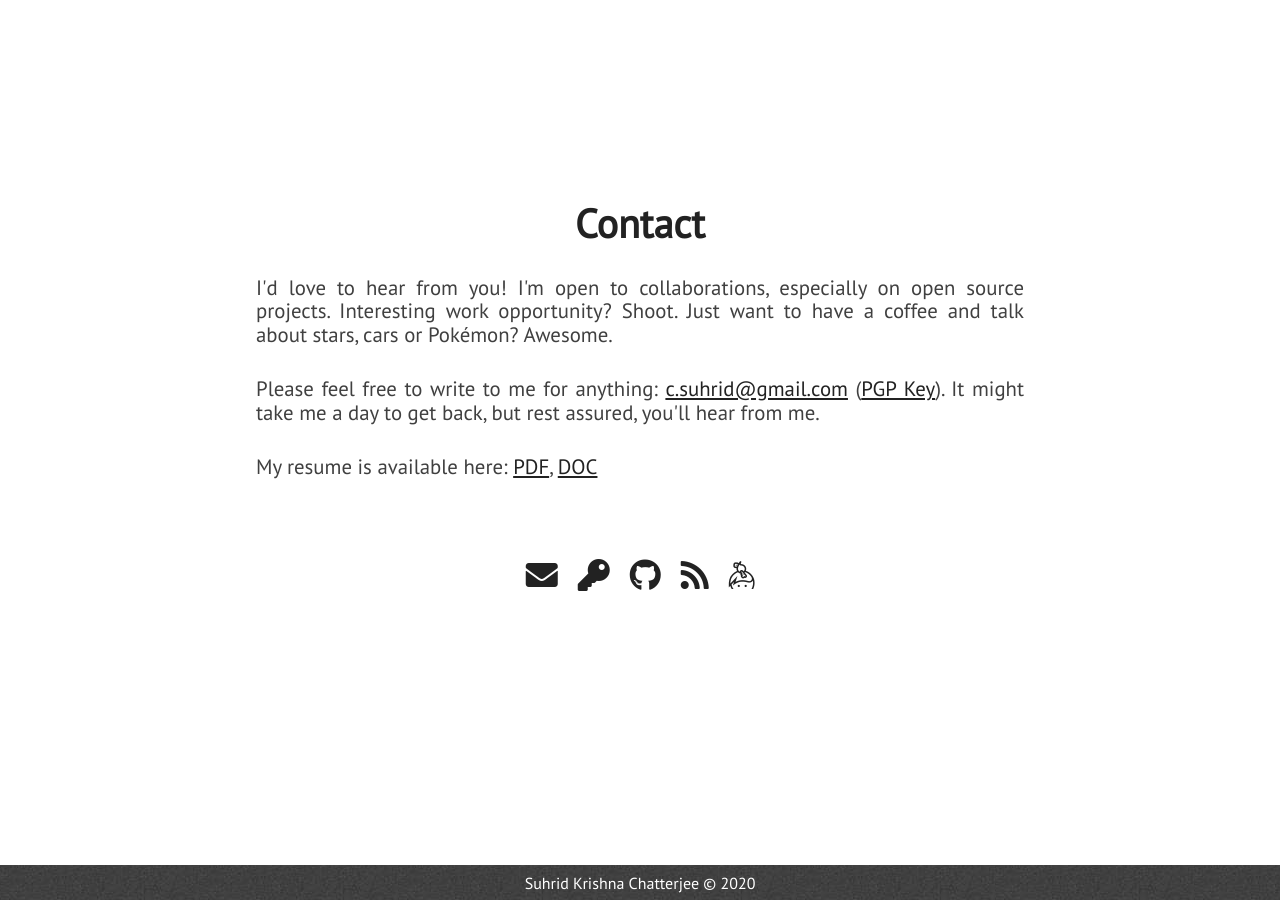
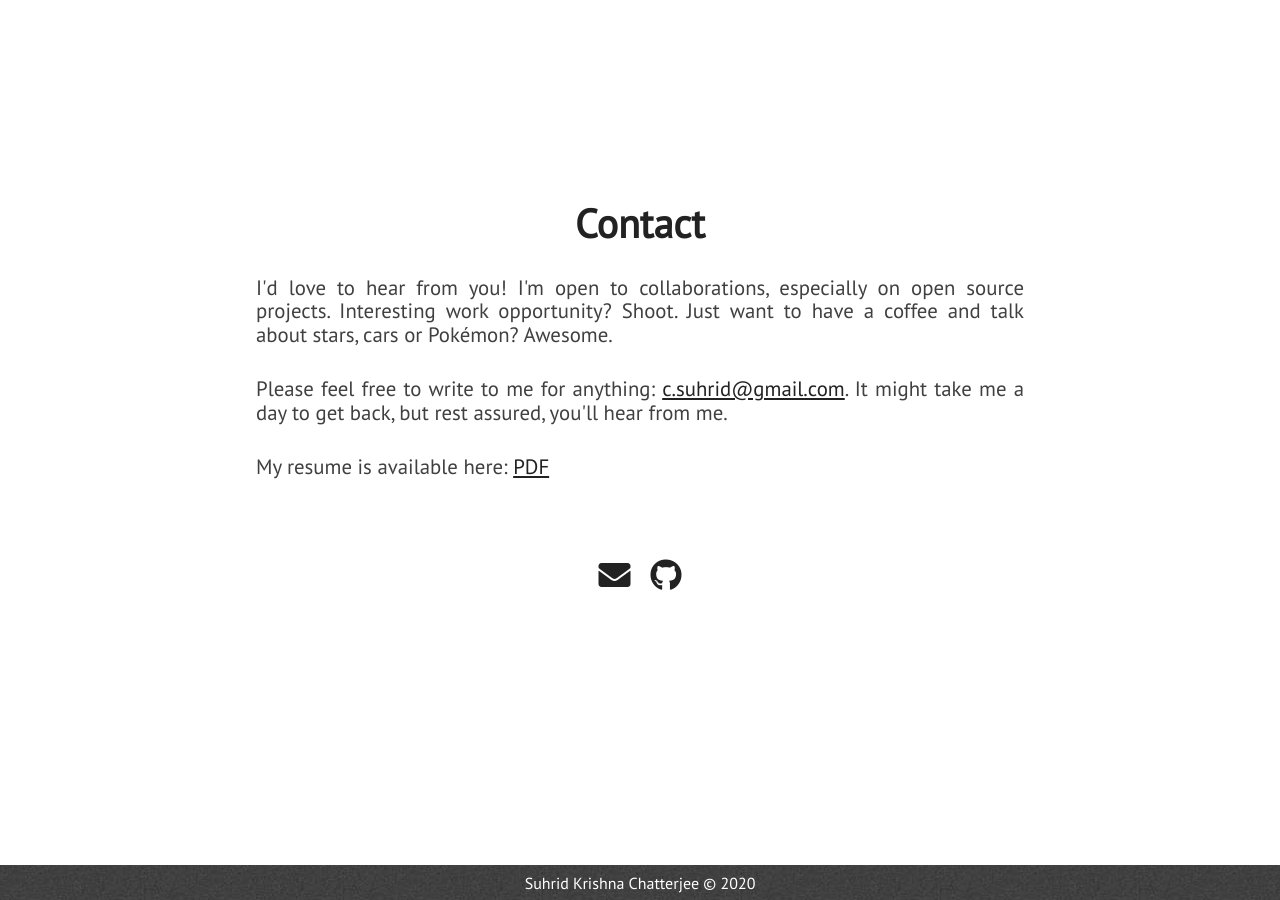
Before and after one commit to skctcdgit/skctcdgit.github.io, a Jekyll site: the page built from index.html, in a window 1280 px wide and 900 px high, scrolled down 5081 px. Built offline with Jekyll 4.4.1, drawn with Linux system fonts in a browser that asks for light colours; nearby versions of some CDN libraries.

Commit message:
Update extra.html

```diff
--- a/_includes/extra.html
+++ b/_includes/extra.html
@@ -6,33 +6,18 @@
                 I'd love to hear from you! I'm open to collaborations, especially on open source projects. Interesting work opportunity? Shoot. Just want to have a coffee and talk about stars, cars or Pokémon? Awesome.
             </p>
             <p class="paragraph-text justify-text">
-                Please feel free to write to me for anything: <a href="mailto:{{ site.email }}">{{ site.email }}</a> (<a href="https://www.nagekar.com/publickey.abhishek@nagekar.com.asc">PGP Key</a>). It might take me a day to get back, but rest assured, you'll hear from me.
+                Please feel free to write to me for anything: <a href="mailto:{{ site.email }}">{{ site.email }}</a>. It might take me a day to get back, but rest assured, you'll hear from me.
             </p>
             <p class="paragraph-text justify-text">
-                My resume is available here: <a href="{{ site.blog_url }}/resume/resume.pdf">PDF</a>, <a href="{{ site.blog_url }}/resume/resume.docx">DOC</a>
+                My resume is available here: <a href="{{ site.blog_url }}/resume/resume.pdf">PDF</a>
             </p>
             <div class="extra-links">
                 <span class="hint--bottom bottom-link" aria-label="Email">
                     <a href="mailto:{{ site.email }}"><i class="head-icon fas fa-envelope"></i></a>
                 </span>
-                <span class="hint--bottom bottom-link" aria-label="PGP Key">
-                    <a href="https://www.nagekar.com/publickey.abhishek@nagekar.com.asc"><i class="head-icon fas fa-key"></i></a>
-                </span>
                 <span class="hint--bottom bottom-link" aria-label="GitHub">
                     <a href="https://github.com/{{ site.github_username }}"><i class="head-icon fab fa-github"></i></a>
                 </span>
-                <span class="hint--bottom bottom-link" aria-label="Web Blog">
-                    <a href="{{ site.blog_url }}"><i class="head-icon fas fa-rss"></i></a>
-                </span>
-                <span class="hint--bottom bottom-link" aria-label="Keybase">
-                    <a href="https://keybase.io/{{ site.keybase_username }}"><i class="head-icon fab fa-keybase"></i></a>
-                </span>
-                <!-- <span class="hint--bottom bottom-link" aria-label="Reddit">
-                    <a href="https://www.reddit.com/u/{{ site.reddit_username }}"><i class="head-icon fab fa-reddit"></i></a>
-                </span>
-                <span class="hint--bottom bottom-link" aria-label="Twitter">
-                    <a href="https://twitter.com/{{ site.twitter_username }}"><i class="head-icon fab fa-twitter"></i></a>
-                </span> -->
             </div>
         </div>
     </section>
```
